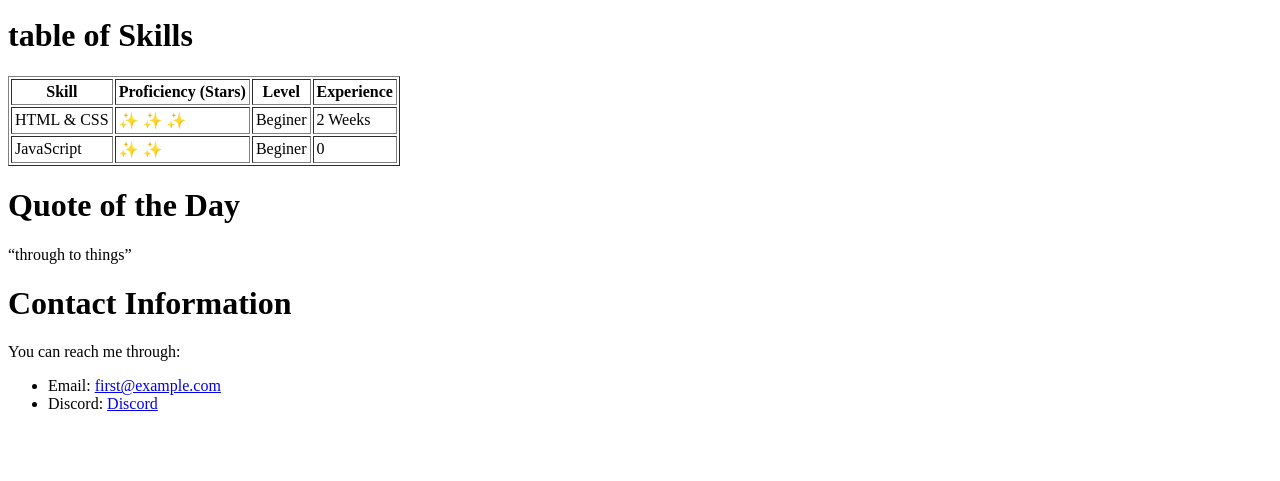
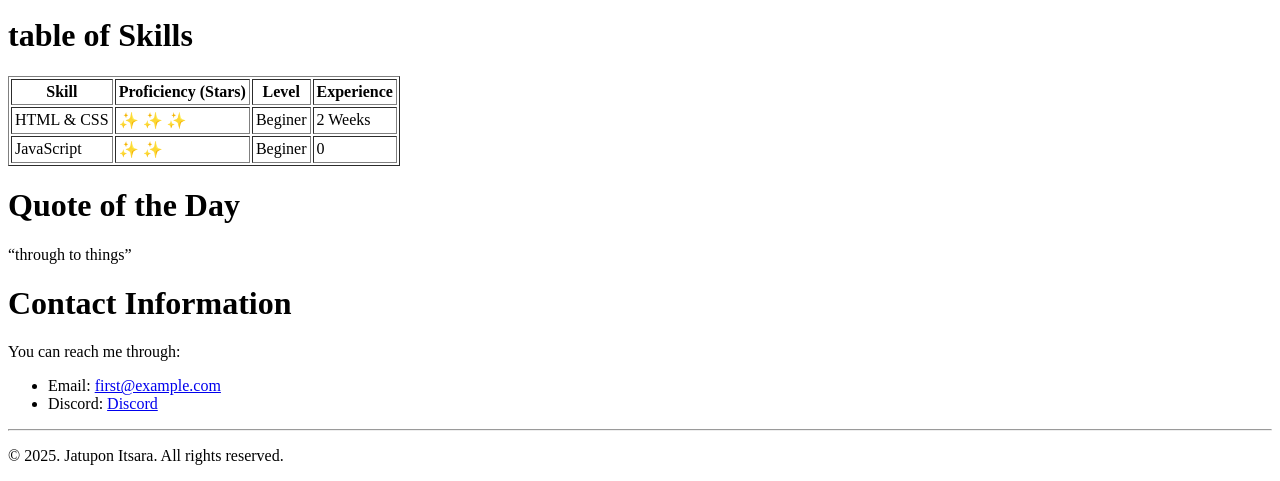
Before and after one commit to Jajafirst/first-html-my-profile, a plain HTML site: page index.html in a window 1280 px wide. Shown: the part 1030-1511 px from the top of the page. Before the commit the page ends 1459 px from the top, so only its background shows below. Drawn offline with Linux system fonts and the light colour scheme.

Commit message:
add the reserved

```diff
--- a/index.html
+++ b/index.html
@@ -107,6 +107,8 @@
           <li>Discord: <a href="https://discord.gg/">Discord </a></li>
         </ul>
       </div>
+      <hr>
+      <p class="copyright">&copy; 2025. Jatupon Itsara. All rights reserved. </p>
     </footer>
   </body>
 </html>
```
